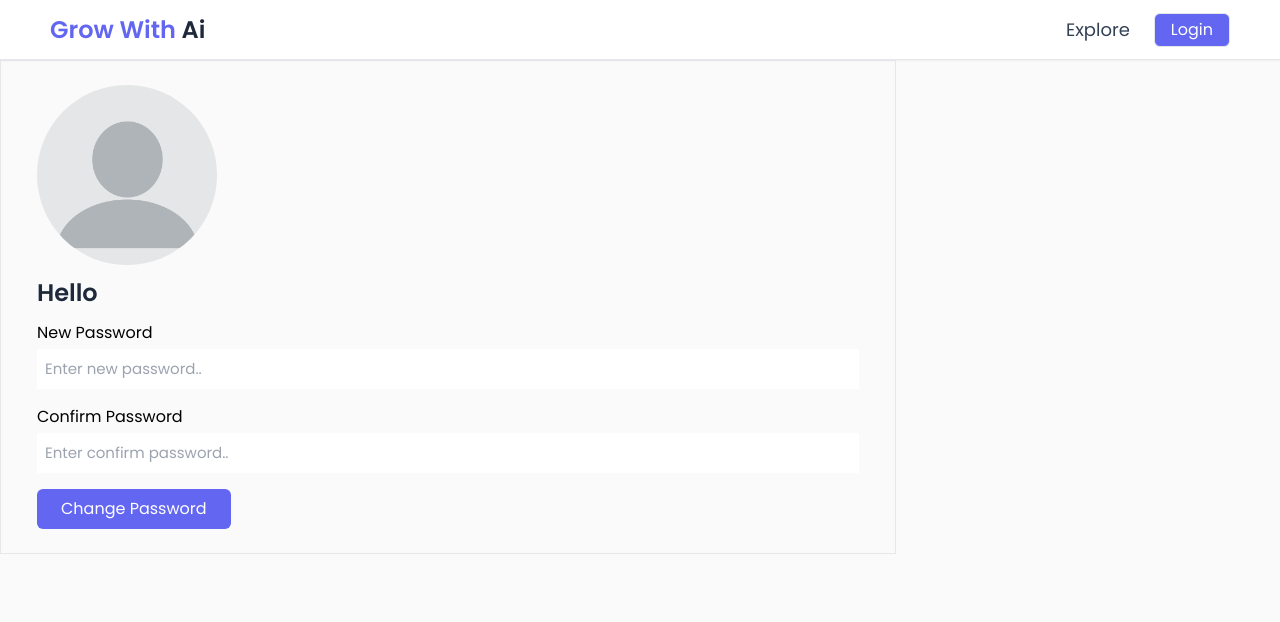
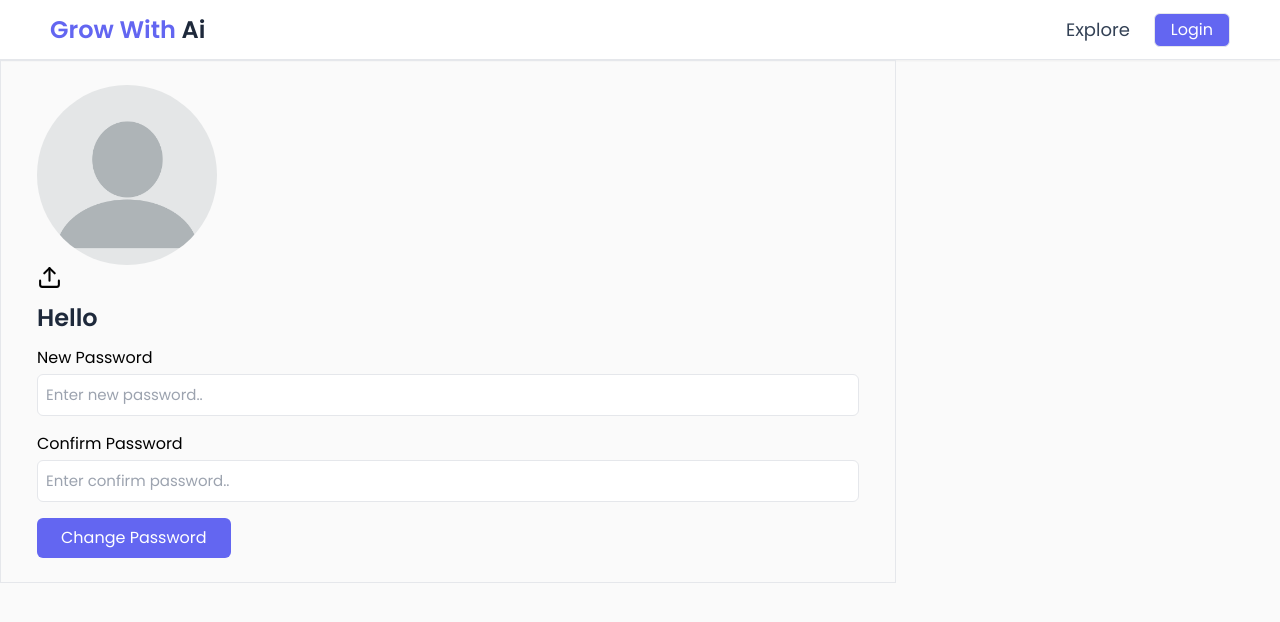
Before and after one commit to Md-Zainulabdin/Next-Auth-MongoDB, a Next.js app: page /components/ProfileCard in a window 1280 px wide. Shown: the top 622 px of the page. Built offline with nearby package versions, Linux system fonts and the light colour scheme; no server answers.

Commit message:
add upload image functionality

```diff
--- a/src/app/api/EditPassword/route.js
+++ b/src/app/api/EditPassword/route.js
@@ -8,9 +8,12 @@ export const POST = async (req) => {
         const { email, password } = await req.json();
         const hashedPassword = await hash(password, 10);
         await connectMongoDB();
-        let user = await User.find({ email });
-        const update = user[0].update({password: hashedPassword});
-        console.log(update);
+        let user = await User.updateOne({ email }, {
+            $set: {
+                password: hashedPassword
+            }
+        });
+        console.log(user);
 
         return NextResponse.json({
             message: "Password Updated"
--- a/src/app/components/ProfileCard/page.jsx
+++ b/src/app/components/ProfileCard/page.jsx
@@ -3,6 +3,7 @@ import { capitlize } from "@/libs/capitlizer";
 import { useSession } from "next-auth/react";
 import Image from "next/image";
 import React, { useState } from "react";
+import UploadImageBtn from "../UploadImage/page";
 
 const ProfileCard = () => {
   const { data: session } = useSession();
@@ -34,15 +35,9 @@ const ProfileCard = () => {
   return (
     <div className="w-full md:w-[70%] border p-6">
       <div className="w-full h-full flex flex-col gap-3 px-3">
-        <div className="image-box">
-          <Image
-            src={"/profile.webp"}
-            width={180}
-            height={180}
-            alt="Profile Image"
-            priority
-            className="rounded-full"
-          />
+
+        <div className="upload-image">
+          <UploadImageBtn/>
         </div>
 
         <div className="username">
@@ -59,7 +54,7 @@ const ProfileCard = () => {
                 type="password"
                 name="new password"
                 placeholder="Enter new password.."
-                className="p-2 outline-indigo-400"
+                className="p-2 outline-indigo-400 border rounded-md"
                 value={password}
                 onChange={(e) => setPassword(e.target.value)}
                 required
@@ -72,7 +67,7 @@ const ProfileCard = () => {
                 type="password"
                 name="confirm password"
                 placeholder="Enter confirm password.."
-                className="p-2 outline-indigo-400"
+                className="p-2 outline-indigo-400 border rounded-md"
                 value={confirmPassword}
                 onChange={(e) => setConfirmPassword(e.target.value)}
                 required
--- a/src/app/components/UploadImage/page.jsx
+++ b/src/app/components/UploadImage/page.jsx
@@ -1,9 +1,54 @@
-import React from 'react'
+"use client";
+import Image from "next/image";
+import React, { useRef, useState } from "react";
+import { FiUpload } from "react-icons/fi";
 
 const UploadImageBtn = () => {
+  const imgRef = useRef(null);
+  const [image, setImage] = useState("");
+
+  const handleImageClick = () => {
+    imgRef.current.click();
+  };
+
+  const handleImageChange = (e) => {
+    const file = e.target.files[0];
+    setImage(file);
+  };
   return (
-    <div>UploadImageBtn</div>
-  )
-}
+    <>
+      <div className="image-box">
+        {image ? (
+          <Image
+            src={URL.createObjectURL(image)}
+            width={180}
+            height={180}
+            alt="Profile Image"
+            priority
+            className="rounded-full"
+          />
+        ) : (
+          <Image
+            src={"/profile.webp"}
+            width={180}
+            height={180}
+            alt="Profile Image"
+            priority
+            className="rounded-full"
+          />
+        )}
+      </div>
+      <div onClick={handleImageClick}>
+        <input
+          type="file"
+          ref={imgRef}
+          onChange={handleImageChange}
+          className="hidden"
+        />
+        <FiUpload size={25} />
+      </div>
+    </>
+  );
+};
 
-export default UploadImageBtn
+export default UploadImageBtn;
```
